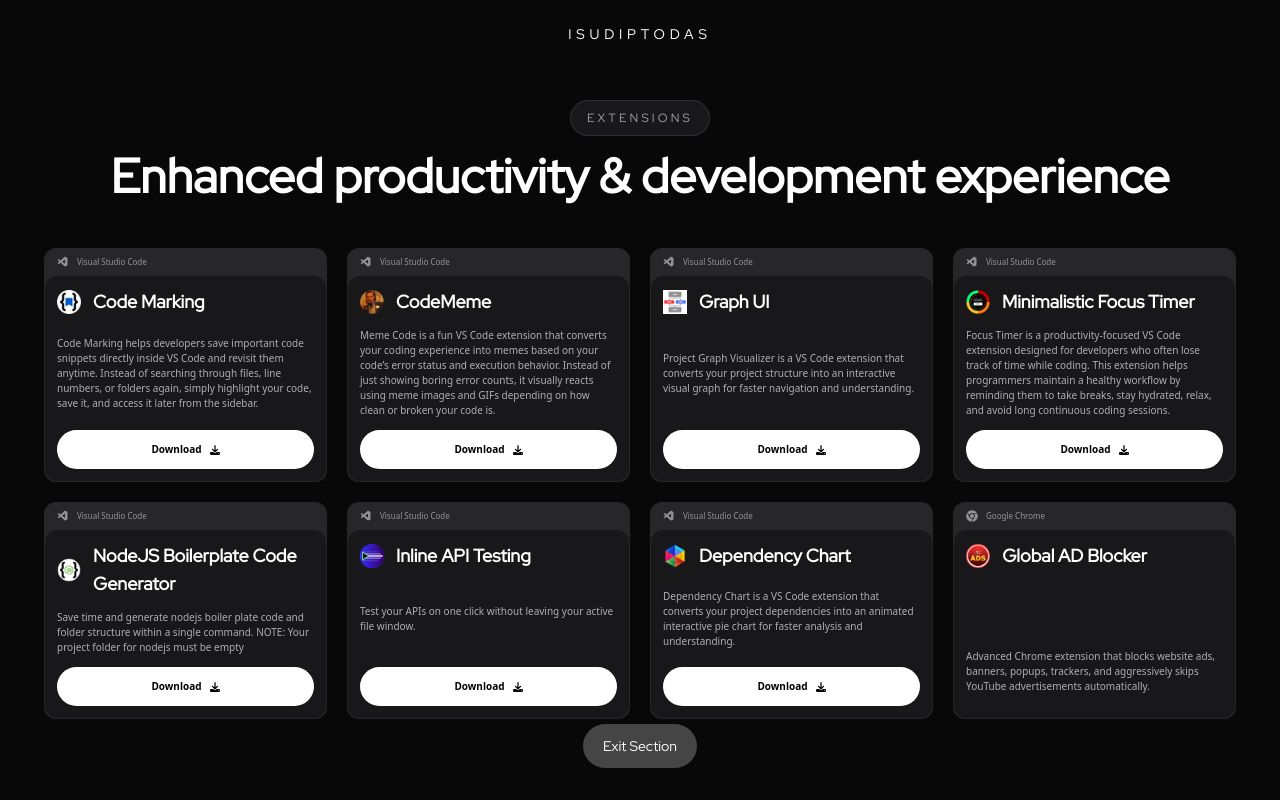
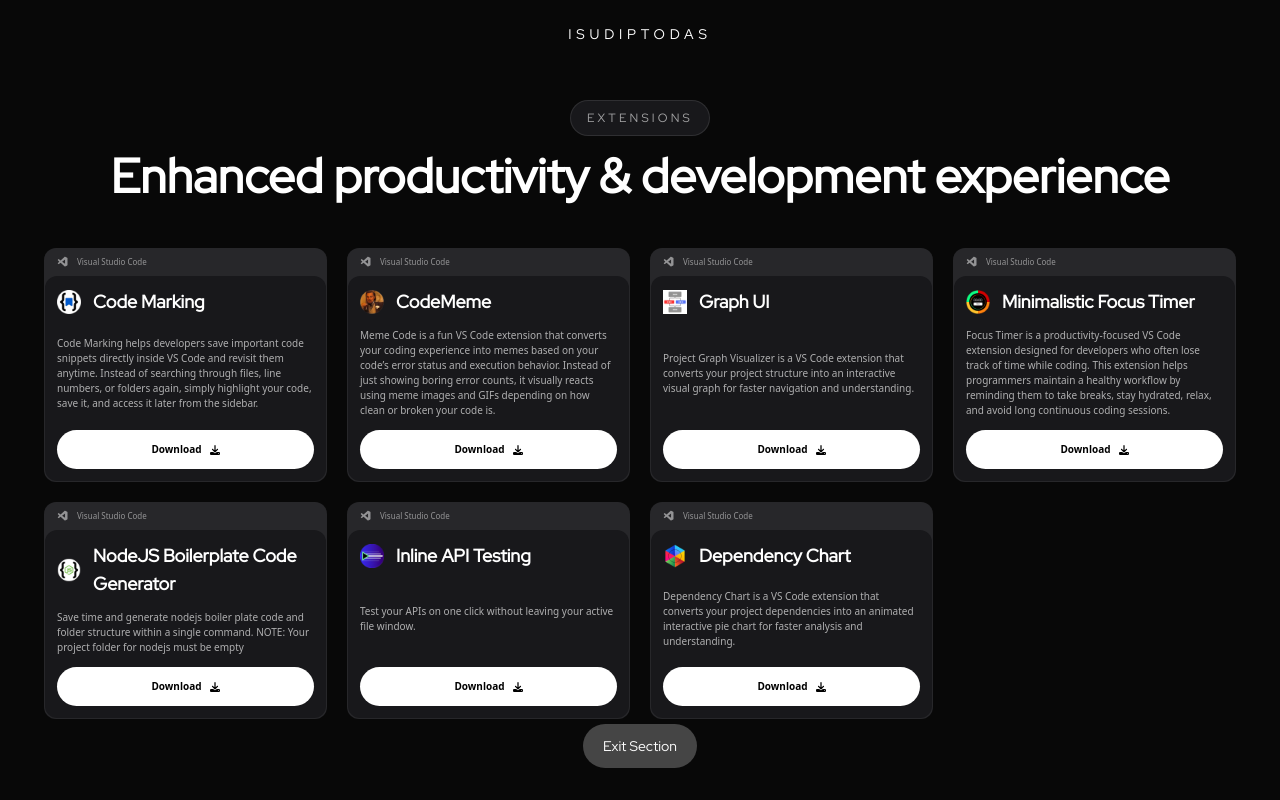
Before and after one commit to isudiptodas/isudiptodas_portfolio, a Next.js app: page /extensions in a window 1280 px wide. Built offline with nearby package versions, Linux system fonts and the light colour scheme; what tailwindcss-motion would draw is missing.

Commit message:
Update extensions.ts

```diff
--- a/src/data/extensions.ts
+++ b/src/data/extensions.ts
@@ -60,13 +60,5 @@ export const extensions = [
         platform: `Visual Studio Code`,
         link: `https://marketplace.visualstudio.com/items?itemName=isudiptodas.dependency-chart`,
         linkAvailable: true
-    },
-    {
-        name:  `Global AD Blocker`,
-        icon: `/extension-icons/ad-blocker.png`,
-        desc: `Advanced Chrome extension that blocks website ads, banners, popups, trackers, and aggressively skips YouTube advertisements automatically.`,
-        platform: `Google Chrome`,
-        link: ``,
-        linkAvailable: false
-    },
+    }
 ]
```
